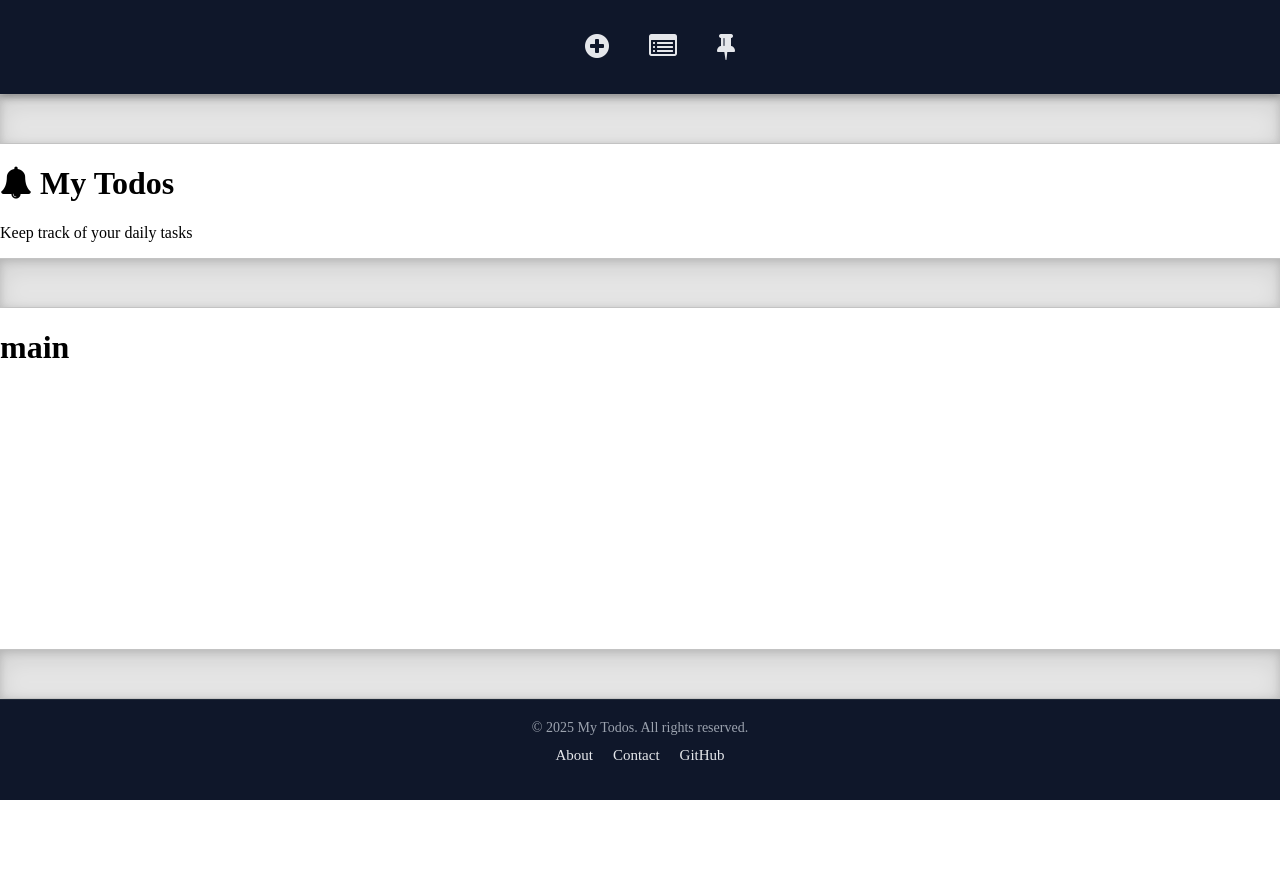
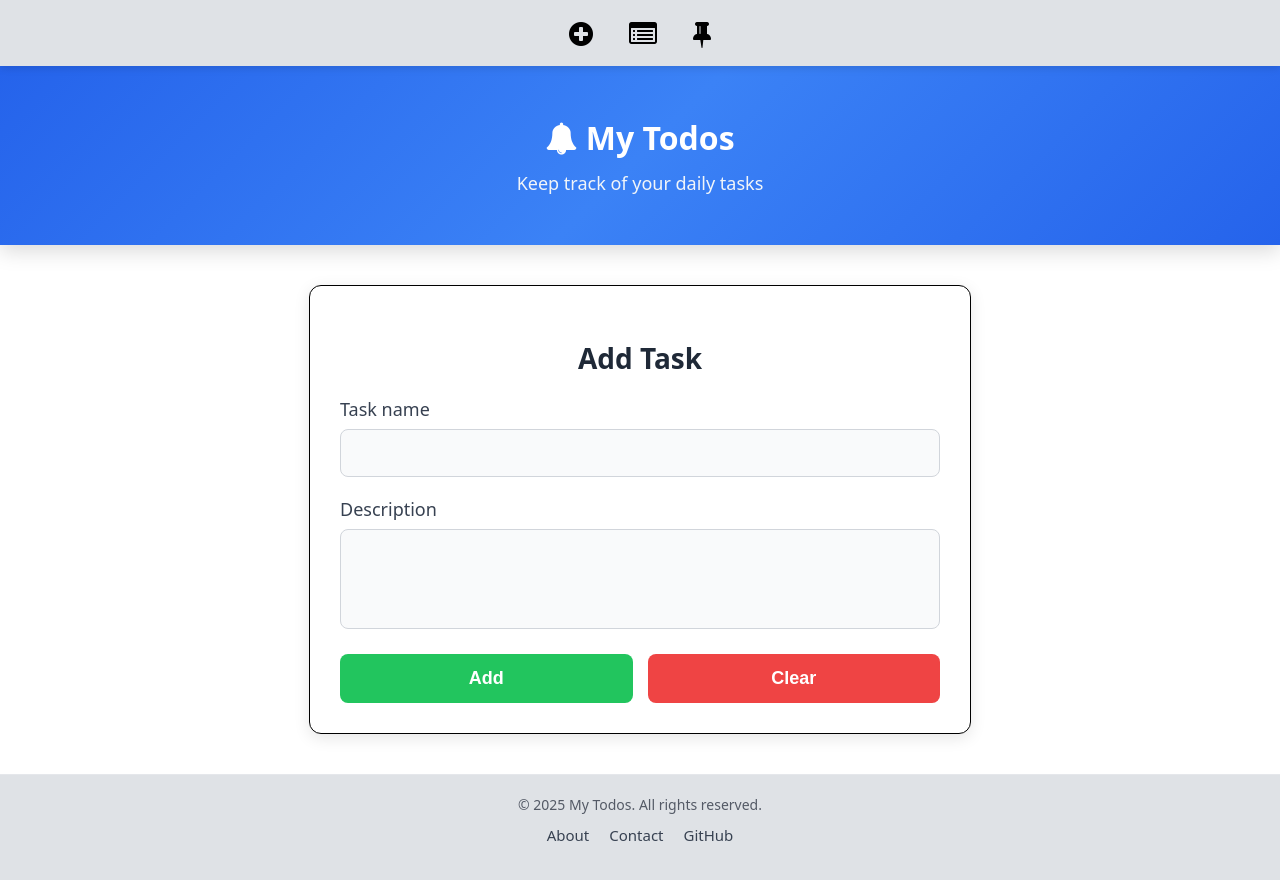
Before and after one commit to Fejanos/ToDo_FinalProject, a plain HTML site: page index.html in a window 1280 px wide. Before the commit the page ends 800 px from the top, so only its background shows below. Drawn offline with Linux system fonts and the light colour scheme.

Commit message:
Re-design and Add Task design

```diff
--- a/index.html
+++ b/index.html
@@ -39,7 +39,6 @@
     </nav>
     <!-- NAV END -->
 
-    <div class="b-example-divider"></div>
 
     <!-- HEADER START -->
     <header>
@@ -51,17 +50,34 @@
     </header>
     <!-- HEADER END -->
 
-    <div class="b-example-divider"></div>
 
     <!-- MAIN START -->
     <main>
 
-        <h1>main</h1>
+        <!-- Add new task -->
+         <section class="task-form">
+            <h2>Add Task</h2>
+            <form>
+                <div>
+                    <label for="title">Task name</label>
+                    <input type="text" id="title" name="title" required>
+                </div>
+
+                <div>
+                    <label for="description">Description</label>
+                    <textarea id="description" name="description"></textarea>
+                </div>
+
+                <div class="actions">
+                    <button type="submit">Add</button>
+                    <button type="reset" class="secondary">Clear</button>
+                </div>
+            </form>
+        </section>
 
     </main>
     <!-- MAIN END -->
 
-    <div class="b-example-divider"></div>
 
     <!-- FOOTER START -->
     <footer>
--- a/src/style.css
+++ b/src/style.css
@@ -1,89 +1,211 @@
+/* GLOABL */
 html, body
 {
   height: 100%;
   margin: 0;
   display: flex;
   flex-direction: column;
+  font-family: system-ui, -apple-system, "Segoe UI", Roboto, Helvetica, Arial, sans-serif;
+  color: #1f2937;                 /* dark gray base text */
 }
 
-/* NAVBAR STYLE START */
+body
+{
+  background: #ffffff;            /* light background */
+}
+
+/* Make main expand to push footer down */
+main { flex: 1; }
+
+/* Base link style */
+a
+{
+    color: #2563eb;
+    text-decoration: none;
+}
+a:hover
+{
+    text-decoration:
+    underline;
+}
+
+/* NAVBAR */
 nav
 {
   display: flex;
-  justify-content: center;   /* justify to middle */
+  justify-content: center;        /* icons centered */
   align-items: center;
-  background: #0f172a;
-  padding: 15px 30px;
-  color: #e5e7eb;
-  box-shadow: 0 2px 8px rgba(0,0,0,.3);
+  background-color: rgb(223, 226, 230);
+  color: #ffffff;
+  padding: 14px 24px;
+  box-shadow: 0 2px 8px rgba(0,0,0,.12);
+  position: sticky;
+  top: 0;
+  z-index: 20;
 }
 
-/* Links */
 nav .nav-links
 {
   list-style: none;
   display: flex;
-  gap: 40px; /* space between the links */
+  gap: 36px;                      /* space between icons */
+  margin: 0;
+  padding: 0;
 }
 
 nav .nav-links li a
 {
-  color: #e5e7eb;
-  text-decoration: none;
-  font-weight: 500;
-  font-size: 28px;   /* icon size */
+  color: #000000;
+  font-size: 28px;                /* icon size */
   transition: color 0.3s ease, transform 0.2s ease;
 }
 
 nav .nav-links li a:hover
 {
-  color: #22c55e;  /* hover green */
-  transform: scale(1.2); /* hover scaling upp*/
+  color: #ff0000;                 /* light green on hover */
+  transform: scale(1.15);
 }
 
-/* NAVBAR STYLE END */
 
-/* Divider between elements FROM BOOTSRAP */
-.b-example-divider
+/* HEADEWR */
+header
 {
-    width: 100%;
-    height: 3rem;
-    background-color: rgba(0, 0, 0, .1);
-    border: solid rgba(0, 0, 0, .15);
-    border-width: 1px 0;
-    box-shadow: inset 0 .5em 1.5em rgba(0, 0, 0, .1), inset 0 .125em .5em rgba(0, 0, 0, .15);
+  text-align: center;
+  padding: 50px 20px;
+  color: #ffffff;
+  background: linear-gradient(135deg, #2563eb 0%, #3b82f6 50%, #2563eb 100%);
+  box-shadow: 0 6px 20px rgba(0,0,0,.15);
 }
 
-/* MAIN STYLE START */
-
-main
+header h1
 {
-    flex: 1; /* a fő tartalom kitölti a helyet */
+  font-size: 32px;
+  margin: 0 0 12px;
 }
 
-/* MAIN STYLE START */
+header p
+{
+  font-size: 18px;
+  margin: 0;
+  color: #f1f5f9;
+}
 
+/* MAIN FORM */
+.task-form
+{
+  max-width: 600px;
+  margin: 40px auto;
+  padding: 30px;
+  text-align: center;
+  background: #ffffff;             /* white card */
+  border-radius: 12px;
+  border: 1px solid black;
+  box-shadow: 0 4px 16px rgba(0,0,0,0.1);
+}
 
+/* Title above the form */
+.task-form h2
+{
+  font-size: 28px;
+  margin-bottom: 20px;
+  color: #1f2937;
+}
 
-/* FOOTER STYLE START */
+/* Input fields */
+.task-form label
+{
+  display: block;
+  text-align: left;
+  margin-bottom: 8px;
+  font-size: 18px;
+  color: #374151;
+}
+
+.task-form input,
+.task-form textarea
+{
+  width: 100%;
+  padding: 14px;
+  font-size: 16px;
+  color: #1f2937;
+  background: #f9fafb;
+  border: 1px solid #d1d5db;
+  border-radius: 8px;
+  margin-bottom: 20px;
+  box-sizing: border-box;
+}
+
+.task-form textarea
+{
+  resize: none;
+  height: 100px;
+}
+
+/* Buttons row */
+.task-form .actions
+{
+  display: flex;
+  gap: 15px;
+  justify-content: center;
+}
+
+/* Buttons */
+.task-form button
+{
+  flex: 1;
+  padding: 14px;
+  font-size: 18px;
+  font-weight: 600;
+  border: none;
+  border-radius: 8px;
+  cursor: pointer;
+  transition: transform 0.15s ease, background 0.2s ease;
+}
+
+/* Submit button (green) */
+.task-form button[type="submit"]
+{
+  background: #22c55e;
+  color: #ffffff;
+}
+
+.task-form button[type="submit"]:hover
+{
+  background: #16a34a;
+  transform: translateY(-2px);
+}
+
+/* Reset button (red) */
+.task-form button[type="reset"]
+{
+  background: #ef4444;
+  color: #ffffff;
+}
+
+.task-form button[type="reset"]:hover
+{
+  background: #dc2626;
+  transform: translateY(-2px);
+}
+
+/* FOOTER */
 footer
 {
-  background: #0f172a;
-  color: #e5e7eb;
+  background: rgb(223, 226, 230);            /* light gray footer */
+  color: #374151;
   display: flex;
   flex-direction: column;
   align-items: center;
-  justify-content: center;
   text-align: center;
   padding: 20px 10px;
-  border-top: 1px solid #1f2937;
+  border-top: 1px solid #e5e7eb;
 }
 
 footer p
 {
   margin: 0;
   font-size: 14px;
-  color: #9ca3af;
+  color: #545a66;
 }
 
 footer .footer-links
@@ -97,7 +219,7 @@ footer .footer-links
 
 footer .footer-links li a
 {
-  color: #e5e7eb;
+  color: #374151;
   text-decoration: none;
   font-size: 15px;
   transition: color 0.3s ease;
@@ -105,7 +227,5 @@ footer .footer-links li a
 
 footer .footer-links li a:hover
 {
-  color: #22c55e;
+  color: #2563eb;
 }
-
-/* FOOTER STYLE END */
```
Also changed, not shown: assets/images/headerBG.jpg (added), assets/images/todoImage.png (added).
